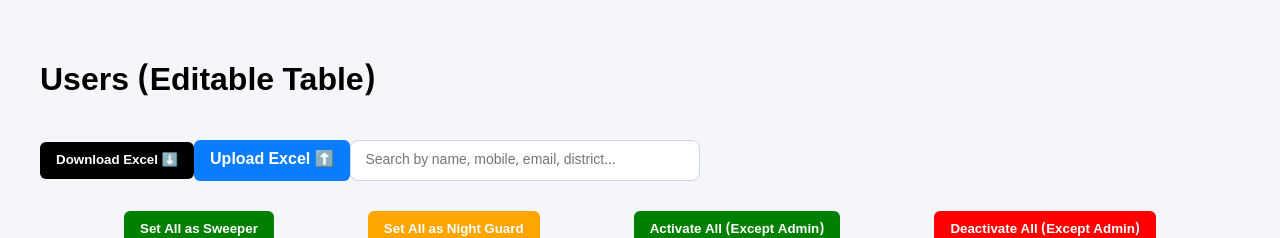
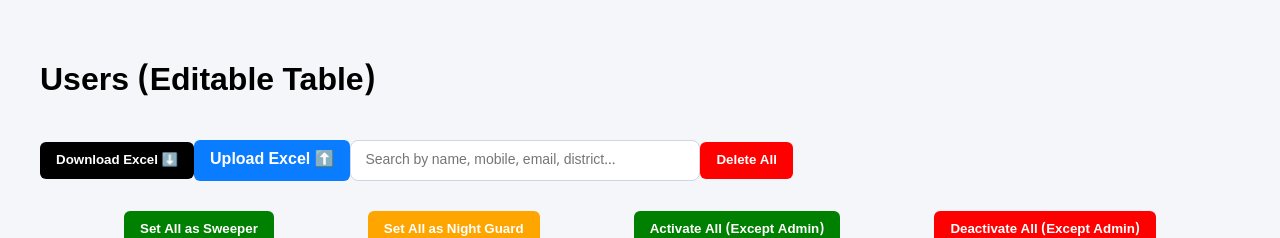
Before and after one commit to vikashsharma380/DigyaanshShrishti, a React (Vite) app: page /users in a window 1280 px wide. Shown: the top 238 px of the page. Built offline with nearby package versions, Linux system fonts and the light colour scheme; no server answers.

Commit message:
removed .env from tracking

```diff
--- a/src/components/UserList.jsx
+++ b/src/components/UserList.jsx
@@ -324,7 +324,9 @@ const updateAllRoles = async (role) => {
     fontSize: "14px",
   }}
 />
-
+<button className="download-btn" style={{ background: "red" }} onClick={deleteAllUsers}>
+  Delete All
+</button>
 
       <div style={{ display: "flex", gap: "10px",justifyContent: "space-evenly", margin: "15px 0" }}>
         <button
```
